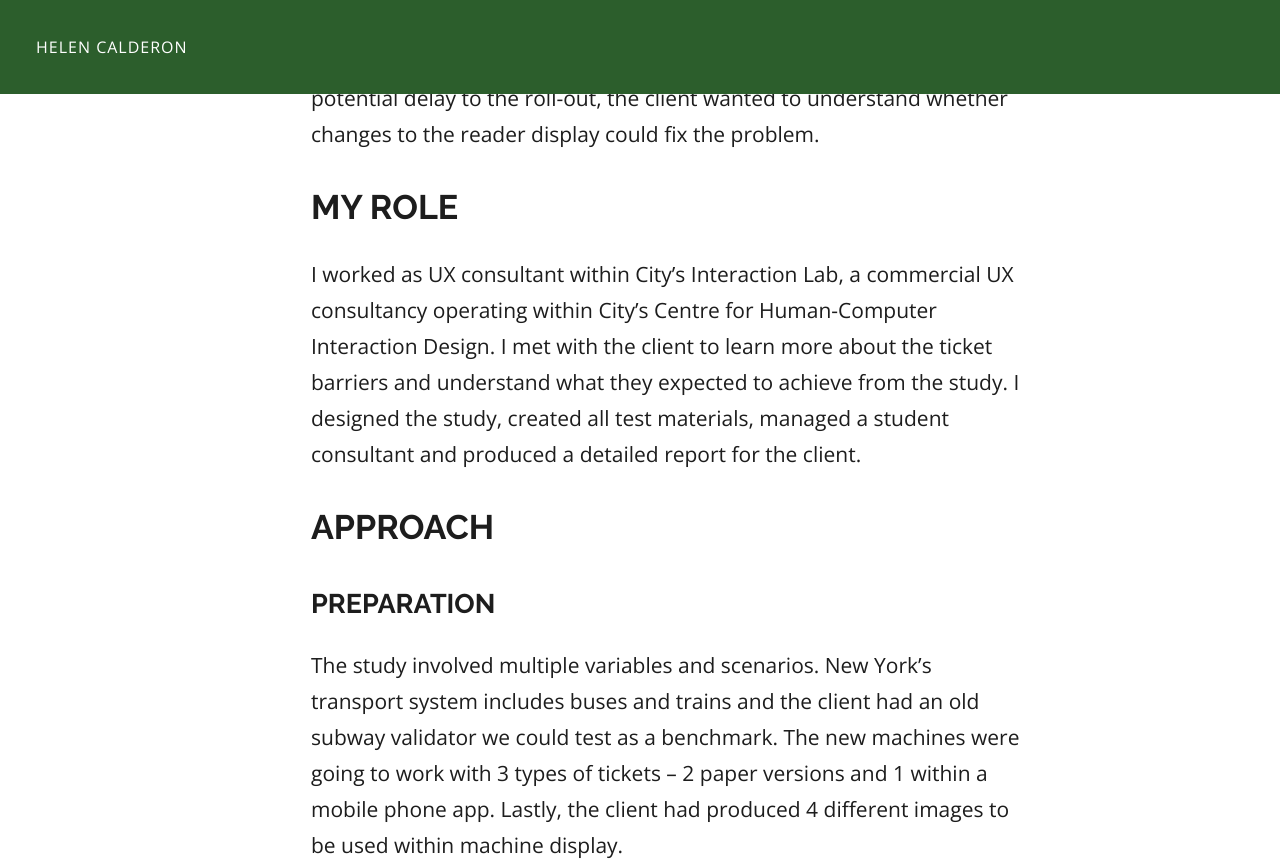
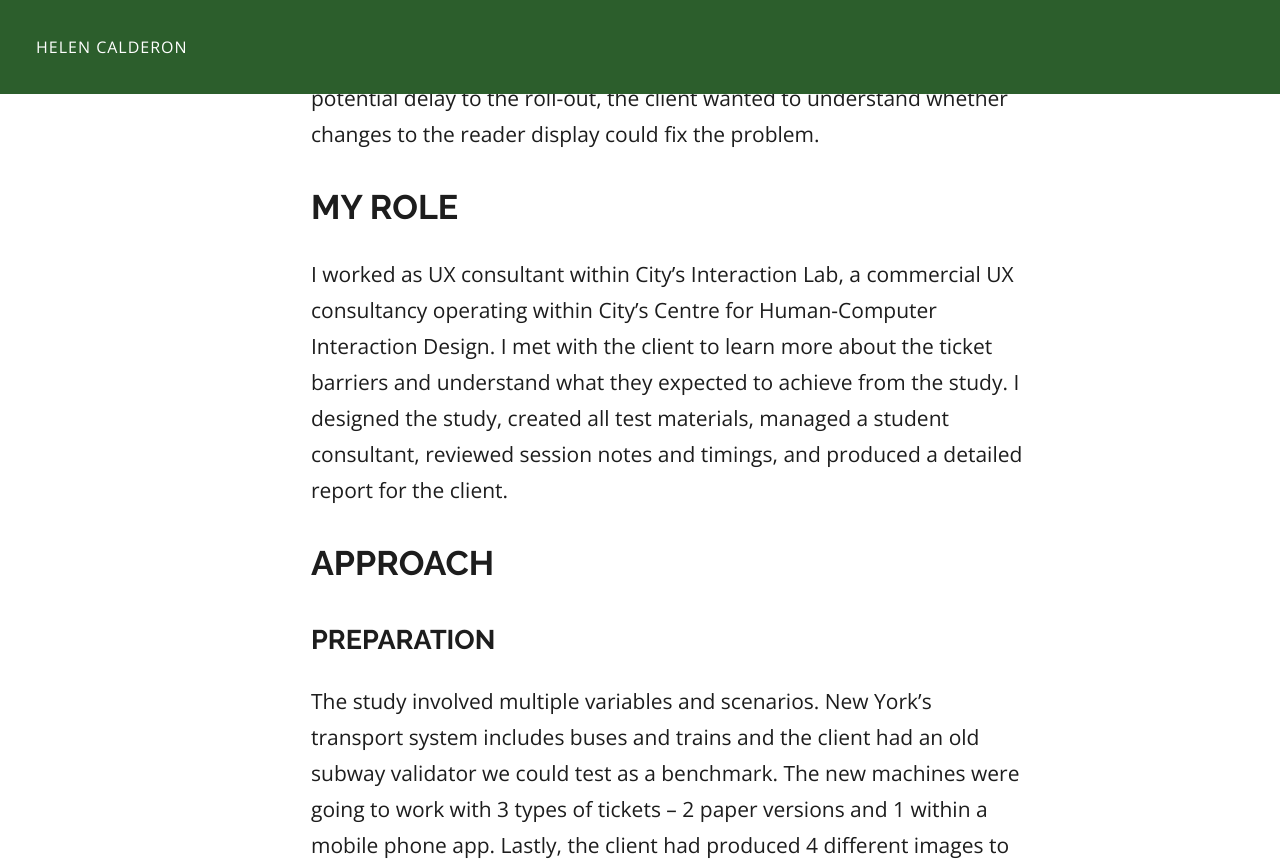
Before and after one commit to helencalderon/helenc, a Jekyll site: the page built from _posts/2020-01-12-new-york-transit-ticket-reader.md, in a window 1280 px wide and 900 px high, scrolled down 1259 px, cut to the strip 0-860 px from the top of the window. Built offline with Jekyll 4.4.1, drawn with Linux system fonts in a browser that asks for light colours; some of the changed text lies outside the part shown.

Commit message:
Update 2020-01-12-new-york-transit-ticket-reader.md

```diff
--- a/_posts/2020-01-12-new-york-transit-ticket-reader.md
+++ b/_posts/2020-01-12-new-york-transit-ticket-reader.md
@@ -24,13 +24,13 @@ Our client Cubic was designing a machine that would recognise and accept payment
 
 ## My role ##
 
-I worked as UX consultant within City’s Interaction Lab, a commercial UX consultancy operating within City’s Centre for Human-Computer Interaction Design. I met with the client to learn more about the ticket barriers and understand what they expected to achieve from the study. I designed the study, created all test materials, managed a student consultant and produced a detailed report for the client.
+I worked as UX consultant within City’s Interaction Lab, a commercial UX consultancy operating within City’s Centre for Human-Computer Interaction Design. I met with the client to learn more about the ticket barriers and understand what they expected to achieve from the study. I designed the study, created all test materials, managed a student consultant, reviewed session notes and timings, and produced a detailed report for the client.
 
 ## Approach ##
 
 ### Preparation ###
 
-The study involved multiple variables and scenarios. New York’s transport system includes buses and trains and the client had an old subway validator we could test as a benchmark. The new machines were going to work with 3 types of tickets – 2 paper versions and 1 within a mobile phone app. Lastly, the client had produced 4 different images to be used within machine display.
+The study involved multiple variables and scenarios. New York’s transport system includes buses and trains and the client had an old subway validator we could test as a benchmark. The new machines were going to work with 3 types of tickets &ndash; 2 paper versions and 1 within a mobile phone app. Lastly, the client had produced 4 different images to be used within machine display.
 
 ![Ticket readers, tickets and display variations](../img/test-variables.png)
 
@@ -43,6 +43,8 @@ I put together a script that tested each of the validators with different combin
 ### Study ###
 
 We piloted the study in the client’s office and noticed we needed a definitive way of measuring time on task. In the lab we marked the floor with masking tape. Then after I give the participant the first task we started the timer. Once the participant  passed through the ticket barrier and walked into the taped zone, we stopped the timer.
+
+12 participants were recruited via the agency Saros, with 8 fitting a commuter profile and 4 infrequent travellers or tourists.
 
 Within the usability lab we set up the 3 different validators &ndash; bus, subway and existing subway machine. We used 2 cameras to record participants as they used the machines. The ticket validators were initially covered by boxes, so participants’ initial impressions were captured while the cameras were recording.
 
@@ -65,9 +67,11 @@ As the changes to the ticket reader display did not have the desired effect, I r
    * Updating the static image to an animation that shows a hand holding a QR code ticket in the correct position in front of the device.
    * Adding decals and labels to the device housing to direct users towards the scanner.
 
-My written report provided additional detailed findings and recommendations for the ticket barrier &ndash; its height, lights, and sounds; the device housing; the display; and planned turnstiles. While there weren’t enough participants to produce statistically representative results, we also provided time on task for each participant.
+My written report provided additional detailed findings and recommendations for the ticket barrier &ndash; its height, lights, and sounds; the device housing; the display; and planned turnstiles. While there weren’t enough participants to produce statistically representative results, I also provided time on task by participant and task success rates.
 
 ![Ticket reader report](../img/ticket-reader-report.png)
+
+![Testing metrics] (../img/metrics-png.)
 
 ## Outcome ##
 The New York Transit Authority started rolling out the first phase of new ticket readers in 2019. To start these have been limited to contactless, Apple Pay and Google Pay while the mobile app and paper QR tickets remain in development.  The client has since returned to the lab to conduct further user research into possible future ticket readers.
```
